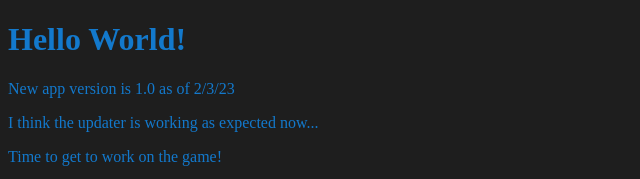
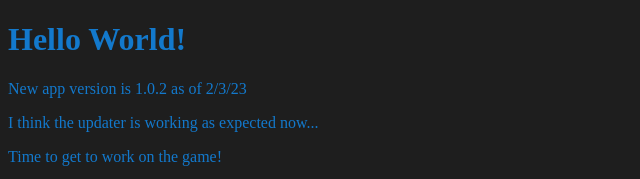
Before and after one commit to benlantaff/bolojs, an Electron app: page index.html in a window 800 px wide. Shown: the top 179 px of the page, 0-640 px from the left. Drawn offline with Linux system fonts and the light colour scheme.

Commit message:
testing auto updater

```diff
--- a/index.html
+++ b/index.html
@@ -10,7 +10,7 @@
   </head>
   <body style="color: #1379cc; background-color: #1e1e1e">
     <h1>Hello World!</h1>
-    <p>New app version is 1.0 as of 2/3/23</p>
+    <p>New app version is 1.0.2 as of 2/3/23</p>
     <p>I think the updater is working as expected now...</p>
     <p>Time to get to work on the game!</p>
     <img src="./icon.png" />
--- a/package.json
+++ b/package.json
@@ -1,6 +1,6 @@
 {
   "name": "bolojs",
-  "version": "1.0",
+  "version": "1.0.2",
   "description": "BoloJS client",
   "main": "index.js",
   "scripts": {
```
